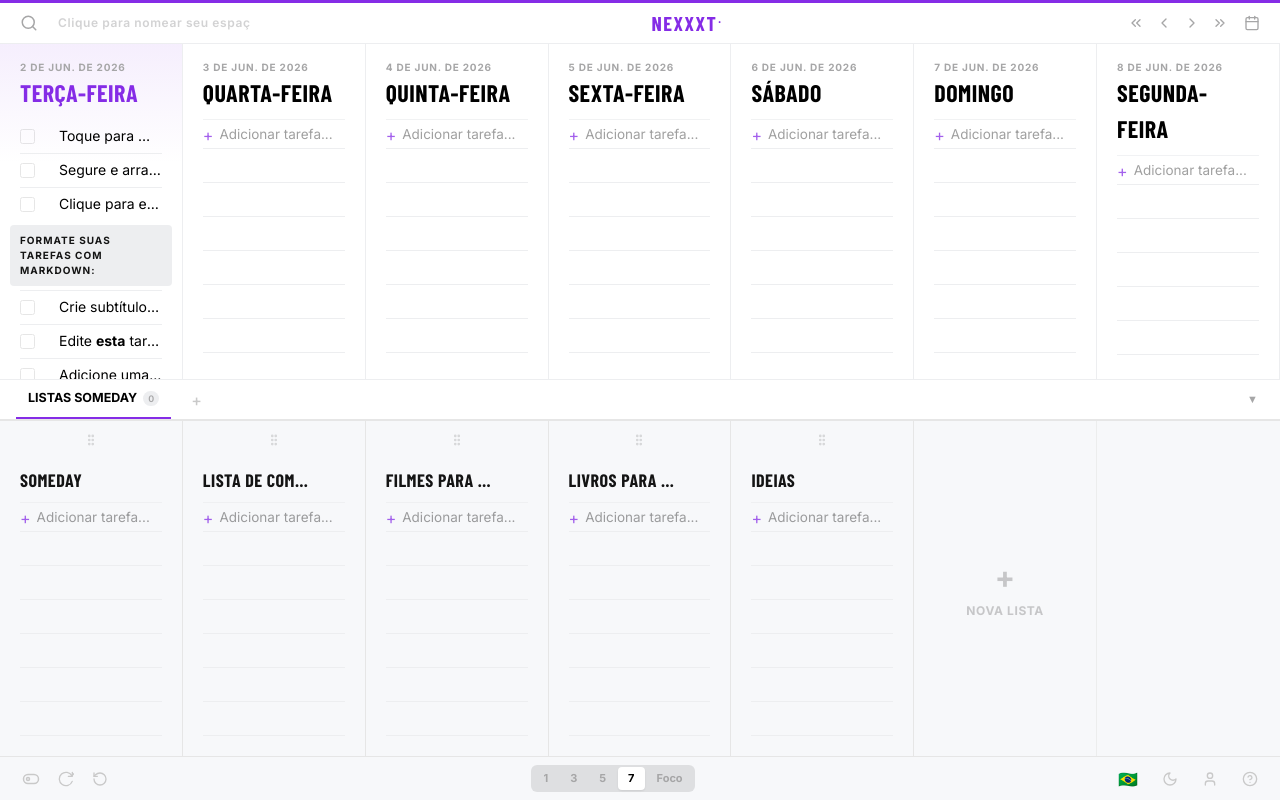
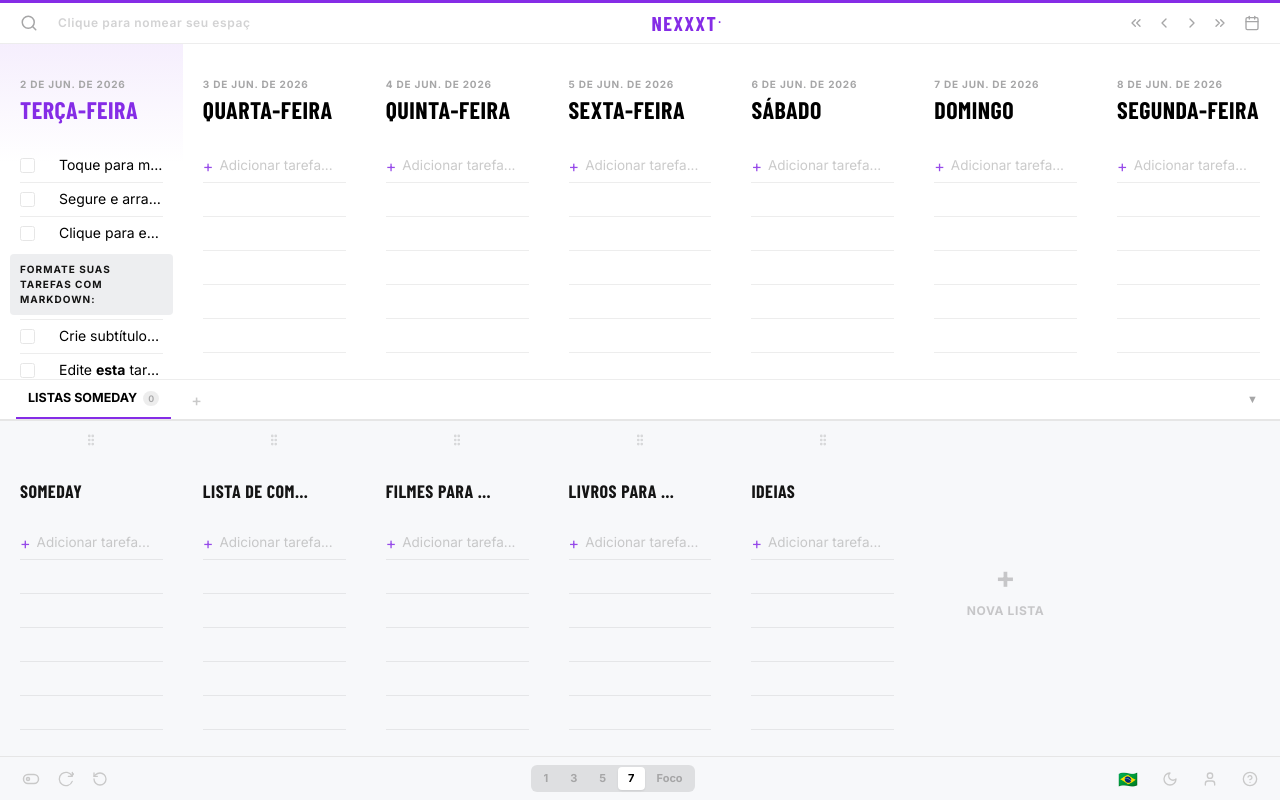
Before and after one commit to alexmeirelles/minima_list, a Next.js app: page / in a window 1280 px wide. Built offline with nearby package versions, Linux system fonts and the light colour scheme; a web font is replaced by a local one.

Commit message:
fix(ui): refine notebook lines, remove harsh vertical borders, align columns and input rhythm

```diff
--- a/src/app/globals.css
+++ b/src/app/globals.css
@@ -16,7 +16,7 @@
   --focus-outline-color: #852CE6;
 
   /* Todo items */
-  --todo-border-color: #edeef0;
+  --todo-border-color: rgba(0, 0, 0, 0.07);
   --todo-header-background: #edeef0;
   --todo-header-text-color: #141414;
   --todo-past-text-color: #a6a6a7;
@@ -52,7 +52,7 @@ body.dark-mode {
   --banner-text-color: #ffffff;
   --focus-outline-color: #9b4ff7;
 
-  --todo-border-color: #232328;
+  --todo-border-color: rgba(255, 255, 255, 0.08);
   --todo-header-background: #1e1e24;
   --todo-header-text-color: #e2e2e8;
   --todo-past-text-color: #63636e;
@@ -206,17 +206,23 @@ body {
   flex-direction: column;
   width: 204px;
   min-width: 204px;
-  border-right: 1px solid var(--todo-border-color);
+  border-right: none;
   flex-shrink: 0;
   background: var(--app-background);
   height: 100%;
   transition: border-color 0.2s;
 }
 
-/* Header of each column */
+/* Header of each column: fixed 84px height so lines in all columns start at the exact same Y position */
 .todo__header {
-  padding: 16px 20px 8px 20px;
+  height: 84px;
+  padding: 0 20px;
+  margin-bottom: 20px;
+  display: flex;
+  flex-direction: column;
+  justify-content: flex-end;
   user-select: none;
+  flex-shrink: 0;
 }
 
 .todo__date {
@@ -420,8 +426,7 @@ body {
 
 /* Todo Creation Row */
 .todo-content--create {
-  border-top: 1px solid var(--todo-border-color);
-  opacity: 0.75;
+  opacity: 0.85;
   transition: opacity 0.2s;
   gap: 6px;
 }
@@ -567,7 +572,7 @@ body {
 }
 
 .todo--secondary {
-  border-right: 1px solid var(--footer-border-color);
+  border-right: none;
   background: var(--someday-list-background);
 }
 
--- a/src/app/page.tsx
+++ b/src/app/page.tsx
@@ -603,7 +603,7 @@ export default function Home() {
                   ))}
 
                   {/* Create List Call-to-action Column */}
-                  <div className="todo todo--secondary flex flex-col justify-center items-center opacity-60 hover:opacity-100 transition-all p-6 min-w-[204px] border-r border-[var(--footer-border-color)]">
+                  <div className="todo todo--secondary flex flex-col justify-center items-center opacity-60 hover:opacity-100 transition-all p-6 min-w-[204px]">
                     <button
                       onClick={handleCreateList}
                       className="flex flex-col items-center gap-2 text-xs font-bold uppercase tracking-wider text-[var(--todo-past-text-color)] hover:text-[var(--custom-color)] transition-colors"
--- a/src/components/CustomListColumn.tsx
+++ b/src/components/CustomListColumn.tsx
@@ -152,8 +152,9 @@ export default function CustomListColumn({ listId, name, items }: CustomListColu
         setIsDragOverCol(false);
       }}
     >
-      {/* Someday Column Drag Handle (exact TeuxDeux drag handle icon) */}
-      <div className="someday-actions flex justify-center pt-2 pb-0 cursor-grab active:cursor-grabbing select-none">
+      <header className="todo__header relative group/header select-none flex flex-col justify-end">
+        {/* Subtle drag handle positioned at top of header */}
+        <div className="someday-actions absolute top-2 left-0 right-0 flex justify-center cursor-grab active:cursor-grabbing">
           <section
             draggable
             onDragStart={(e) => {
@@ -167,7 +168,7 @@ export default function CustomListColumn({ listId, name, items }: CustomListColu
           </section>
         </div>
 
-      <header className="todo__header flex items-center justify-between relative group/header select-none">
+        <div className="flex items-center justify-between w-full">
           <div className="flex-1 min-w-0 pr-2">
             {isEditingTitle ? (
               <input
@@ -225,12 +226,13 @@ export default function CustomListColumn({ listId, name, items }: CustomListColu
               </div>
             )}
           </div>
+        </div>
       </header>
 
       {/* Droppable sortable list items area */}
       <div ref={setNodeRef} className="todo__list flex-1 flex flex-col justify-start">
         <SortableContext items={items.map((i) => i.id)} strategy={verticalListSortingStrategy}>
-          <ul className="flex flex-col gap-0">
+          <ul className="flex flex-col gap-0 m-0 p-0 list-none">
             {items.map((item) => (
               <TaskItem
                 key={item.id}
@@ -239,12 +241,11 @@ export default function CustomListColumn({ listId, name, items }: CustomListColu
                 isSomeday={true}
               />
             ))}
-          </ul>
-        </SortableContext>
 
-        {/* Create Todo Item Row right under tasks */}
-        <form onSubmit={handleAdd} className="px-5">
-          <div className="todo-content todo-content--create h-[34px]">
+            {/* In-line Create Task Row - seamlessly part of the 34px ruled grid */}
+            <li className="todo__list-item">
+              <form onSubmit={handleAdd} className="w-full h-full flex items-center">
+                <div className="todo-content todo-content--create">
                   <span className="todo-content--create__plus">+</span>
                   <input
                     ref={newTodoInputRef}
@@ -253,10 +254,13 @@ export default function CustomListColumn({ listId, name, items }: CustomListColu
                     onChange={(e) => setNewText(e.target.value)}
                     onKeyDown={handleKeyDown}
                     placeholder={t.addTodoPlaceholder}
-              className="todo__input"
+                    className="todo__input w-full bg-transparent border-none outline-none text-xs sm:text-sm placeholder-[var(--todo-past-text-color)]/70"
                   />
                 </div>
               </form>
+            </li>
+          </ul>
+        </SortableContext>
       </div>
 
       {/* Floating Context Menu on Right Click */}
--- a/src/components/DayColumn.tsx
+++ b/src/components/DayColumn.tsx
@@ -113,7 +113,7 @@ export default function DayColumn({ date, tasks }: DayColumnProps) {
       {/* Sortable Task List Area */}
       <div ref={setNodeRef} className="todo__list flex-1 flex flex-col justify-start">
         <SortableContext items={tasks.map((t) => t.id)} strategy={verticalListSortingStrategy}>
-          <ul className="flex flex-col gap-0">
+          <ul className="flex flex-col gap-0 m-0 p-0 list-none">
             {tasks.map((task) => (
               <TaskItem
                 key={task.id}
@@ -122,12 +122,11 @@ export default function DayColumn({ date, tasks }: DayColumnProps) {
                 isSomeday={false}
               />
             ))}
-          </ul>
-        </SortableContext>
 
-        {/* Create Todo Item Row right after tasks */}
-        <form onSubmit={handleAdd} className="px-5">
-          <div className="todo-content todo-content--create h-[34px]">
+            {/* In-line Create Task Row - seamlessly part of the 34px ruled grid */}
+            <li className="todo__list-item">
+              <form onSubmit={handleAdd} className="w-full h-full flex items-center">
+                <div className="todo-content todo-content--create">
                   <span className="todo-content--create__plus">+</span>
                   <input
                     ref={inputRef}
@@ -136,10 +135,13 @@ export default function DayColumn({ date, tasks }: DayColumnProps) {
                     onChange={(e) => setNewText(e.target.value)}
                     onKeyDown={handleKeyDown}
                     placeholder={t.addTodoPlaceholder}
-              className="todo__input"
+                    className="todo__input w-full bg-transparent border-none outline-none text-xs sm:text-sm placeholder-[var(--todo-past-text-color)]/70"
                   />
                 </div>
               </form>
+            </li>
+          </ul>
+        </SortableContext>
       </div>
 
       {/* Floating Context Menu on Right Click */}
```
Lines whose indentation alone changed are shown as unchanged.
